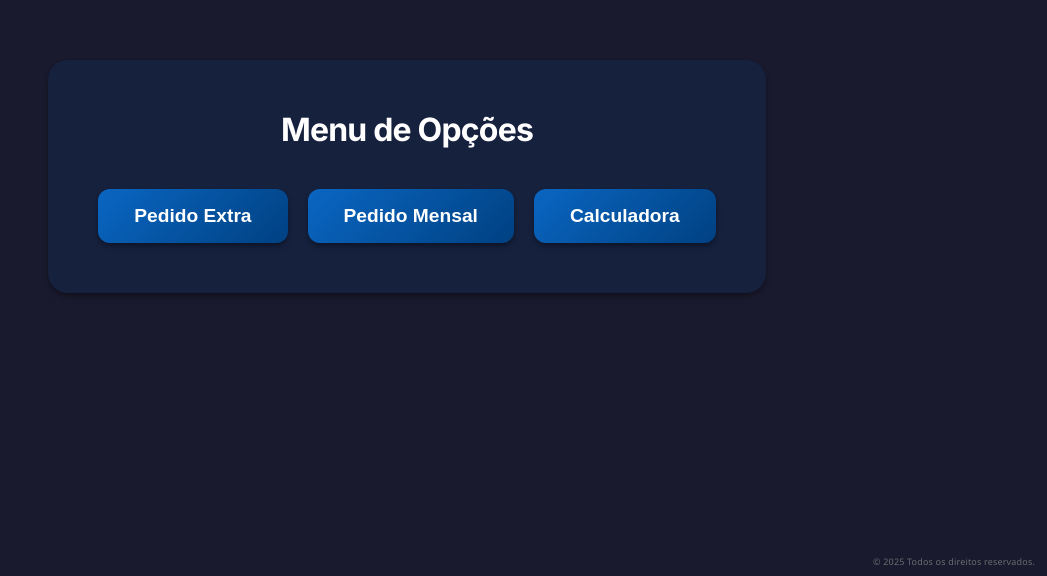
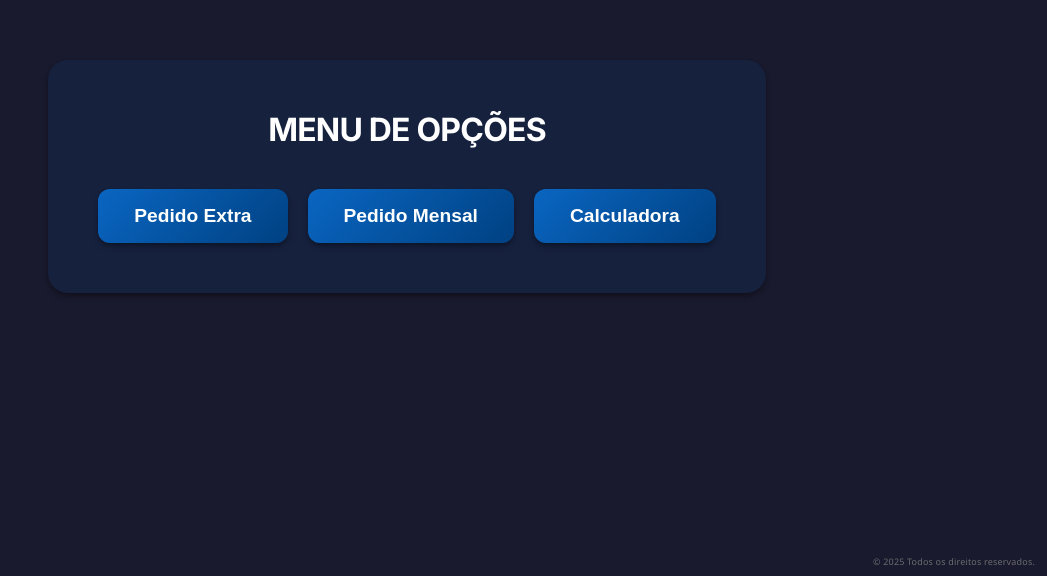
Before and after one commit to almoxarifadobotucatu/Central-de-Pedidos, a plain HTML site: page index.html in a window 1280 px wide. Shown: the part 224-800 px from the top of the page, without its empty margins (233-1280 px from the left). Drawn offline with Linux system fonts and the light colour scheme.

Commit message:
Update index.html

```diff
--- a/index.html
+++ b/index.html
@@ -118,7 +118,7 @@
 </head>
 <body oncontextmenu="return false;">
   <div class="container">
-    <h2>Menu de Opções</h2>
+    <h2>MENU DE OPÇÕES</h2>
     <div class="buttons">
       <button type="button" onclick="window.location.href='https://almoxarifadobotucatu.github.io/pedidoextra/'">Pedido Extra</button>
       <button type="button" onclick="window.location.href='https://almoxarifadobotucatu.github.io/pedidomensal/'">Pedido Mensal</button>
```
